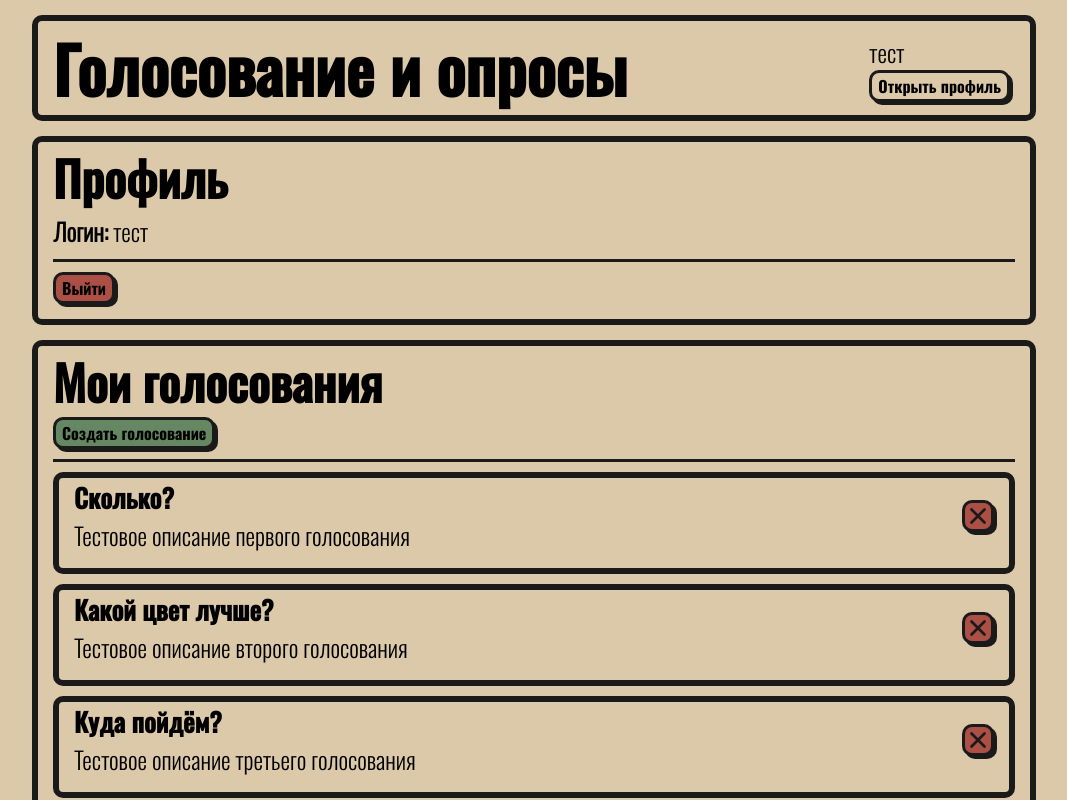
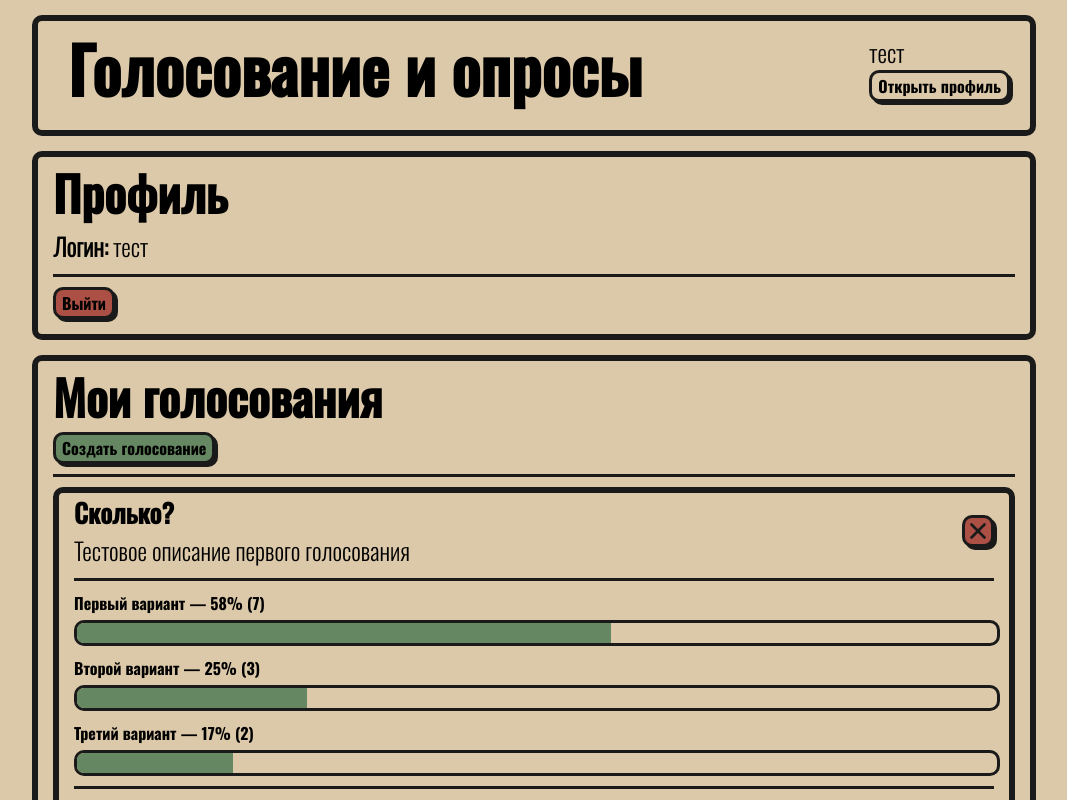
Before and after one commit to PaperKreker/Fullstack-vote, a React (Create React App) app in the folder src/frontend/: page / in a window 1280 px wide. Both pictures are taken after a click on the button "Открыть профиль". Shown: the top 800 px of the page, without its empty margins (106-1173 px from the left). Built offline with nearby package versions, Linux system fonts and the light colour scheme.

Commit message:
Added vote results

```diff
--- a/src/frontend/src/App.css
+++ b/src/frontend/src/App.css
@@ -3,6 +3,7 @@
 @import "styles/Radio.css";
 @import "styles/Input.css";
 @import "styles/Modal.css";
+@import "styles/ResultBar.css";
 
 @font-face {
   font-family: 'Oswald-Regular';
@@ -90,6 +91,8 @@ form {
   border-style: solid;
   border-width: calc(var(--border-width) * 2);
   border-radius: 10px;
+
+  padding: 0 15px 15px 15px;
 }
 
 .line {
--- a/src/frontend/src/components/CreateForm.tsx
+++ b/src/frontend/src/components/CreateForm.tsx
@@ -43,7 +43,7 @@ export function CreateForm() {
 
 
     return (
-        <div style={{padding: '0 15px 15px 15px'}} className="roundedFrame">
+        <div className="roundedFrame">
             <h2>Создание голосования</h2>
             <form onSubmit={handleSubmit}>
                 <InputFieldWithLabel
--- a/src/frontend/src/components/PublishedVoteItem.tsx
+++ b/src/frontend/src/components/PublishedVoteItem.tsx
@@ -1,20 +1,35 @@
 import {CloseButton} from "./CloseButton";
+import {VoteResultItem} from "./VoteResultItem";
 
 export function PublishedVoteItem(
-    {id, title, description, onDelete} :
-    {id: number, title: string, description: string, onDelete: (id: number) => void}) {
+    {id, title, description, answers, votes, onDelete} :
+    {id: number, title: string, description: string, answers: string[], votes: number[], onDelete: (id: number) => void}) {
+    let allVotes = 0;
+    for (let i = 0; i < votes.length; i++) {
+        allVotes = allVotes + votes[i];
+    }
+
     return (
+        <div className="roundedFrame">
             <div style={{
                 display: 'flex',
                 justifyContent: 'space-between',
                 alignItems: 'center',
-            gap: '10px',
-            padding: '0 15px 15px 15px'}} className="roundedFrame">
+                gap: '10px'}}>
                 <div>
                     <h4>{title}</h4>
                     <p>{description}</p>
                 </div>
                 <CloseButton onClick={() => onDelete(id)}/>
             </div>
+            <div className={"line"}/>
+            <div style={{display: 'flex', flexDirection: 'column', gap: '10px'}}>
+                {answers.map((answer, index) => (
+                    <VoteResultItem key={index} text={answer} votes={votes[index]} allVotes={allVotes}/>
+                ))}
+            </div>
+            <div className={"line"}/>
+            <p><b>Всего голосов:</b> {allVotes}</p>
+        </div>
     )
 }
--- a/src/frontend/src/components/SingleAnswerForm.tsx
+++ b/src/frontend/src/components/SingleAnswerForm.tsx
@@ -1,14 +1,26 @@
 import {SingleAnswerItem} from "./SingleAnswerItem";
 import React from "react";
 
-export function SingleAnswerForm({title, description, answers} : {title: string, description: string, answers: string[]}) {
+export function SingleAnswerForm(
+    {title, description, answers, isVoted} :
+    {title: string, description: string, answers: string[], isVoted: boolean}) {
     const handleSubmit = (e: React.SubmitEvent<HTMLFormElement>) => {
         e.preventDefault();
         console.log("SUBMIT!");
     };
 
+    if (isVoted) {
+        return (
+            <div className="roundedFrame">
+                <h2>{title}</h2>
+                <div className={"line"}></div>
+                <p><b>Ваш голос отправлен</b></p>
+            </div>
+        )
+    }
+
     return (
-        <div style={{padding: '0 15px 15px 15px'}} className="roundedFrame">
+        <div className="roundedFrame">
             <h2>{title}</h2>
             <p>{description}</p>
             <div className={"line"}></div>
--- /dev/null
+++ b/src/frontend/src/components/VoteResultItem.tsx
@@ -0,0 +1,15 @@
+export function VoteResultItem({text, votes, allVotes}: {text: string, votes: number, allVotes: number}) {
+    let percent = 0;
+    if (allVotes > 0) {
+        percent = Math.round(votes / allVotes * 100);
+    }
+
+    return (
+        <div style={{display: 'flex', flexDirection: 'column', gap: '5px', width: '100%'}}>
+            <label>{text} — {percent}% ({votes})</label>
+            <div className={"resultBar"}>
+                <div className={"resultBarFill"} style={{width: percent + '%'}}/>
+            </div>
+        </div>
+    )
+}
--- a/src/frontend/src/pages/MainPage.tsx
+++ b/src/frontend/src/pages/MainPage.tsx
@@ -1,16 +1,18 @@
 import {SingleAnswerForm} from "../components/SingleAnswerForm";
 import {AppHeader} from "../components/AppHeader";
-import {AuthModal} from "../components/AuthModal";
-import {RegisterModal} from "../components/RegisterModal";
+import {useState} from "react";
 
 export function MainPage({onOpenProfile} : {onOpenProfile: () => void}) {
+    const [isVoted, setIsVoted] = useState(true);
+
     return (
         <div className="App">
             <AppHeader onOpenProfile={onOpenProfile}/>
             <SingleAnswerForm
                 title={"Сколько?"}
                 description={"Тестовое описание Тестовое описание Тестовое описание Тестовое описание Тестовое описание Тестовое описание Тестовое описание Тестовое описание Тестовое описание Тестовое описание Тестовое описание Тестовое описание "}
-                answers={["Первый вариант", "Второй вариант", "Третий вариант"]}/>
+                answers={["Первый вариант", "Второй вариант", "Третий вариант"]}
+                isVoted={isVoted}/>
         </div>
     )
 }
--- a/src/frontend/src/pages/ProfilePage.tsx
+++ b/src/frontend/src/pages/ProfilePage.tsx
@@ -5,9 +5,24 @@ import {PublishedVoteItem} from "../components/PublishedVoteItem";
 export function ProfilePage({onOpenProfile, onCreateVote, onLogout} : {onOpenProfile: () => void, onCreateVote: () => void, onLogout: () => void}) {
     const name = "тест";
     const [publishedVotes, setPublishedVotes] = useState([
-        {title: "Сколько?", description: "Тестовое описание первого голосования"},
-        {title: "Какой цвет лучше?", description: "Тестовое описание второго голосования"},
-        {title: "Куда пойдём?", description: "Тестовое описание третьего голосования"},
+        {
+            title: "Сколько?",
+            description: "Тестовое описание первого голосования",
+            answers: ["Первый вариант", "Второй вариант", "Третий вариант"],
+            votes: [7, 3, 2],
+        },
+        {
+            title: "Какой цвет лучше?",
+            description: "Тестовое описание второго голосования",
+            answers: ["Красный", "Синий"],
+            votes: [12, 8],
+        },
+        {
+            title: "Куда пойдём?",
+            description: "Тестовое описание третьего голосования",
+            answers: ["В кино", "В парк", "Домой"],
+            votes: [0, 0, 0],
+        },
     ]);
 
     const deleteVote = (id: number) => {
@@ -40,6 +55,8 @@ export function ProfilePage({onOpenProfile, onCreateVote, onLogout} : {onOpenPro
                             id={index}
                             title={vote.title}
                             description={vote.description}
+                            answers={vote.answers}
+                            votes={vote.votes}
                             onDelete={deleteVote}/>
                     ))}
                 </div>
--- /dev/null
+++ b/src/frontend/src/styles/ResultBar.css
@@ -0,0 +1,21 @@
+.resultBar {
+    background-color: var(--bright);
+
+    border-color: var(--dark);
+    border-style: solid;
+    border-width: var(--border-width);
+    border-radius: 10px;
+
+    height: 20px;
+    width: 100%;
+
+    overflow: hidden;
+}
+
+.resultBarFill {
+    background-color: var(--success);
+
+    height: 100%;
+
+    transition: width 0.2s ease-in-out;
+}
```
Lines whose indentation alone changed are shown as unchanged.
